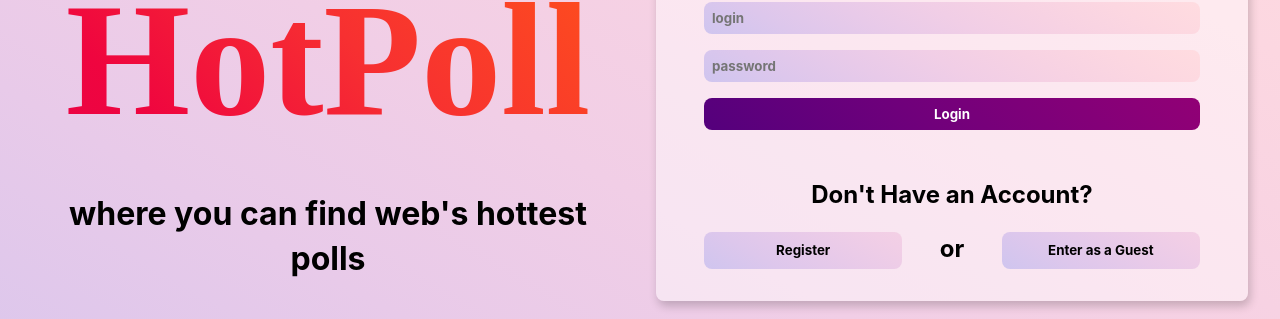
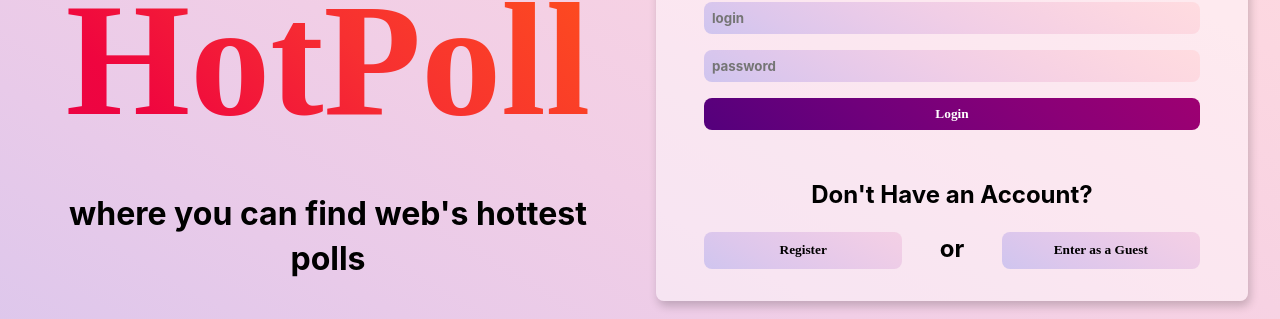
Before and after one commit to IgorXDDD/HotPoll, a React (Create React App) app in the folder frontend/: page / in a window 1280 px wide. Shown: the part 202-521 px from the top of the page. Built offline with nearby package versions, Linux system fonts and the light colour scheme.

Commit message:
index.css cleanup

```diff
--- a/frontend/src/index.css
+++ b/frontend/src/index.css
@@ -92,31 +92,26 @@ footer {
 
 button {
   cursor: pointer;
+  font-family: "Corbel light";
+  font-weight: bold;
+  border-radius: var(--mainBorderRadius);
+  border: none;
+  transition: all 0.3s;
 }
 
 .dark-btn {
   color: white;
-  font-family: inherit;
-  font-weight: bold;
   padding: 0.5rem;
-  border: none;
   background-image: var(--mainGradient);
-  border-radius: var(--mainBorderRadius);
-  background-size: 500%;
-  transition: all 0.3s;
+  background-size: 400%;
 }
 
 .light-btn {
-  font-family: inherit;
-  font-weight: bold;
   width: 100%;
   padding: 0.5rem;
-  border: none;
   background-image: var(--lightGradient);
-  border-radius: var(--mainBorderRadius);
   margin-bottom: 1rem;
   background-size: 200%;
-  transition: all 0.3s;
 }
 
 .dark-btn:hover,
@@ -233,14 +228,6 @@ HOME
   grid-area: "enterAsGuest";
 }
 
-/* .register-btn:hover,
-.register-btn:focus,
-.enter-as-guest-btn:hover,
-.enter-as-guest-btn:focus {
-  background-position: 100%;
-  box-shadow: var(--lightShadow);
-} */
-
 /*
 ======
 ABOUT
```
